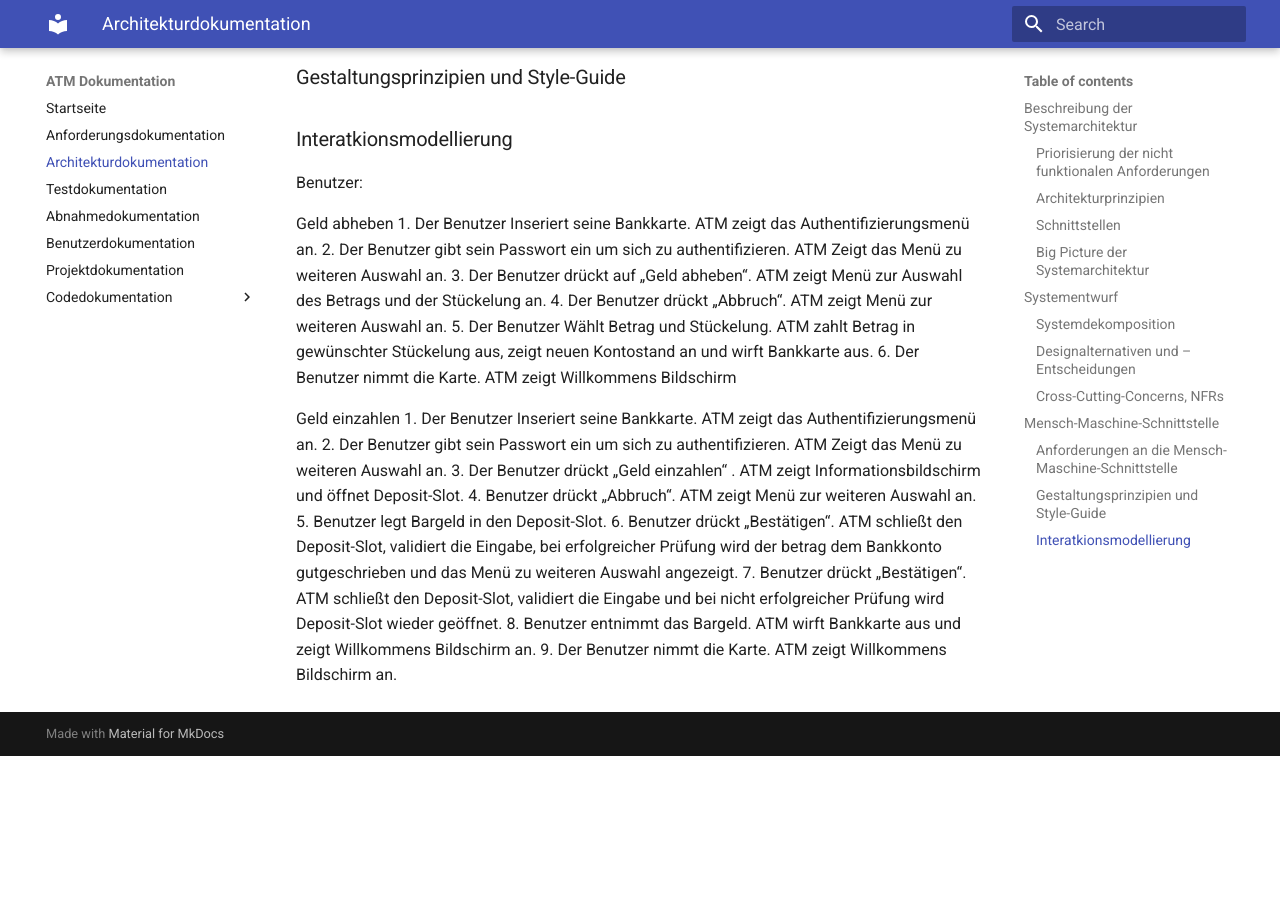
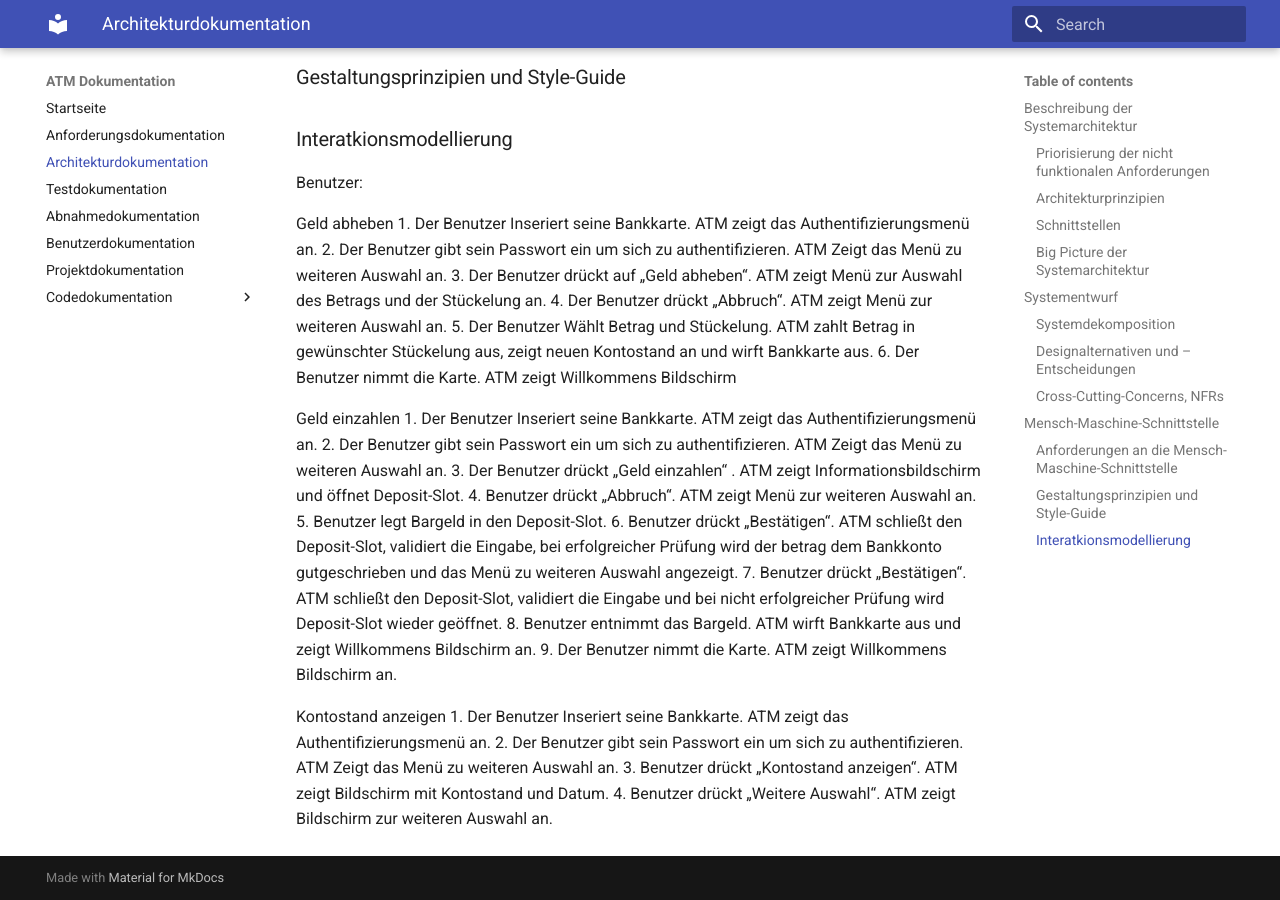
Before and after one commit to Halfpipe-SD/ATM, an MkDocs documentation site: the page built from docs/docs/architecture-docs.md, in a window 1280 px wide and 900 px high, scrolled down 1876 px. Built offline with MkDocs 1.6.1 and Material for MkDocs 9.7.7, drawn with Linux system fonts in a browser that asks for light colours; before the commit the page ends 2632 px from its top, so only the background shows below that.

Commit message:
#13 added IM

```diff
--- a/docs/docs/architecture-docs.md
+++ b/docs/docs/architecture-docs.md
@@ -45,14 +45,14 @@ Die Mensch-Maschine-Schnittstelle, oder auch Benutzerschnittstelle, bezieht sich
 Der Mensch gibt mit seinen Aktoren (Händen) eine Eingabe-Information an die Peripherieeinheiten des Geldautomaten, welche eine digitale Information an die Recheneinheit des Geldautomaten weiterleiten. Die von der Recheneinheit entgegengenommene Information wird mittels der aufgespielten Software verarbeitet und eine Ausgabe-Information wird erzeugt. Die Recheneinheit steuert digital die Peripherieeinheiten des Geldautomaten an, welche eine optische (Bildschirm-Ausgabe) und mechanische Ausgabe Information (Geldauszahlung) erzeugen. Die Rückgabe-Informationen werden vom Menschen visuell (Bildschirm-Information) und haptisch (Annahme des ausgezahlten Geldes) verarbeitet.
 
 
-| Ein-/Ausgabe    | **Mensch Schnittstelle**     | **Hardware Schnittstelle**   | **Software Schnittstelle**   |
-| --------------- | ---------------------------- | ---------------------------- | ---------------------------- |
-| **Eingabe**     | Hände                        | Encrypting PIN Pad           | Tastenabfrage                |
-|                 | Augen                        | ID-Kartenleser               | Touchbildschirm Abfrage      |
-|                 | -                            | Softkeys oder Touchscreen    |                              |
-|                 | ---------------------------- | ---------------------------- | ---------------------------- |
-| **Ausgabe**     | Hände                        | Bildschirm                   | Grafikausgabe                |
-|                 | Augen                        | Auszahlmodul                 | Peripherie Ansteuerung       |
+| Ein-/Ausgabe | **Mensch Schnittstelle**     | **Hardware Schnittstelle**   | **Software Schnittstelle**   |
+| ------------ | ---------------------------- | ---------------------------- | ---------------------------- |
+| **Eingabe**  | Hände                        | Encrypting PIN Pad           | Tastenabfrage                |
+|              | Augen                        | ID-Kartenleser               | Touchbildschirm Abfrage      |
+|              | -                            | Softkeys oder Touchscreen    |                              |
+|              | ---------------------------- | ---------------------------- | ---------------------------- |
+| **Ausgabe**  | Hände                        | Bildschirm                   | Grafikausgabe                |
+|              | Augen                        | Auszahlmodul                 | Peripherie Ansteuerung       |
 
 
 
@@ -80,3 +80,9 @@ Geld einzahlen
 7.	Benutzer drückt „Bestätigen“. ATM schließt den Deposit-Slot, validiert die Eingabe und bei nicht erfolgreicher Prüfung wird Deposit-Slot wieder geöffnet.
 8.	Benutzer entnimmt das Bargeld. ATM wirft Bankkarte aus und zeigt Willkommens Bildschirm an.
 9.	Der Benutzer nimmt die Karte. ATM zeigt Willkommens Bildschirm an.
+
+Kontostand anzeigen
+1.	Der Benutzer Inseriert seine Bankkarte. ATM zeigt das Authentifizierungsmenü an.
+2.	Der Benutzer gibt sein Passwort ein um sich zu authentifizieren. ATM Zeigt das Menü zu weiteren Auswahl an.
+3.	Benutzer drückt „Kontostand anzeigen“. ATM zeigt Bildschirm mit Kontostand und Datum.
+4.	Benutzer drückt „Weitere Auswahl“. ATM zeigt Bildschirm zur weiteren Auswahl an.
```
